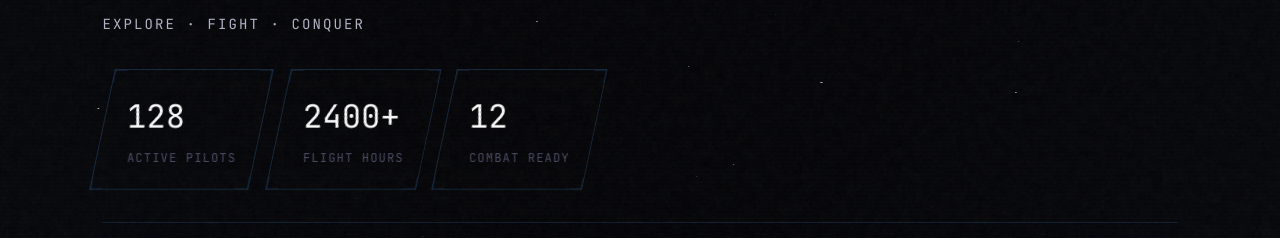
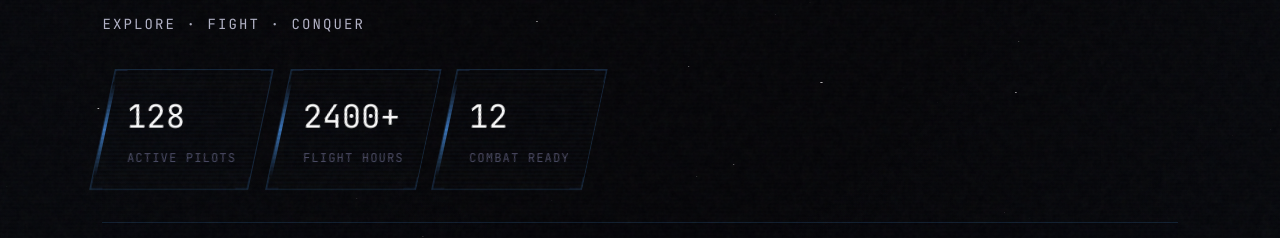
Before and after one commit to MomoDaviluke/star-citizen-promotion, a Vue app: page /stellar-nexus in a window 1280 px wide. Shown: the part 501-739 px from the top of the page. Built offline with nearby package versions, Linux system fonts and the light colour scheme; no server answers.

Commit message:
style(components): add accent bar and scanline to HudPanel

```diff
--- a/src/components/cosmic/HudPanel.vue
+++ b/src/components/cosmic/HudPanel.vue
@@ -5,6 +5,8 @@
 -->
 <template>
   <div class="hud-panel" :class="{ 'hud-panel--skewed': skewed }">
+    <div class="hud-panel__accent-bar" aria-hidden="true"></div>
+    <div class="hud-panel__scanline" aria-hidden="true"></div>
     <HudCorner position="top-left" :size="cornerSize" />
     <HudCorner position="top-right" :size="cornerSize" />
     <HudCorner position="bottom-left" :size="cornerSize" />
@@ -62,4 +64,30 @@ defineProps({
   position: relative;
   z-index: 1;
 }
+
+.hud-panel__accent-bar {
+  position: absolute;
+  left: 0;
+  top: 12px;
+  bottom: 12px;
+  width: 3px;
+  background: linear-gradient(180deg, transparent, var(--color-accent), transparent);
+  opacity: 0.7;
+  z-index: 0;
+}
+
+.hud-panel__scanline {
+  position: absolute;
+  inset: 0;
+  background: repeating-linear-gradient(
+    0deg,
+    transparent,
+    transparent 2px,
+    rgba(74, 158, 255, 0.03) 2px,
+    rgba(74, 158, 255, 0.03) 4px
+  );
+  pointer-events: none;
+  opacity: 0.5;
+  z-index: 0;
+}
 </style>
```
